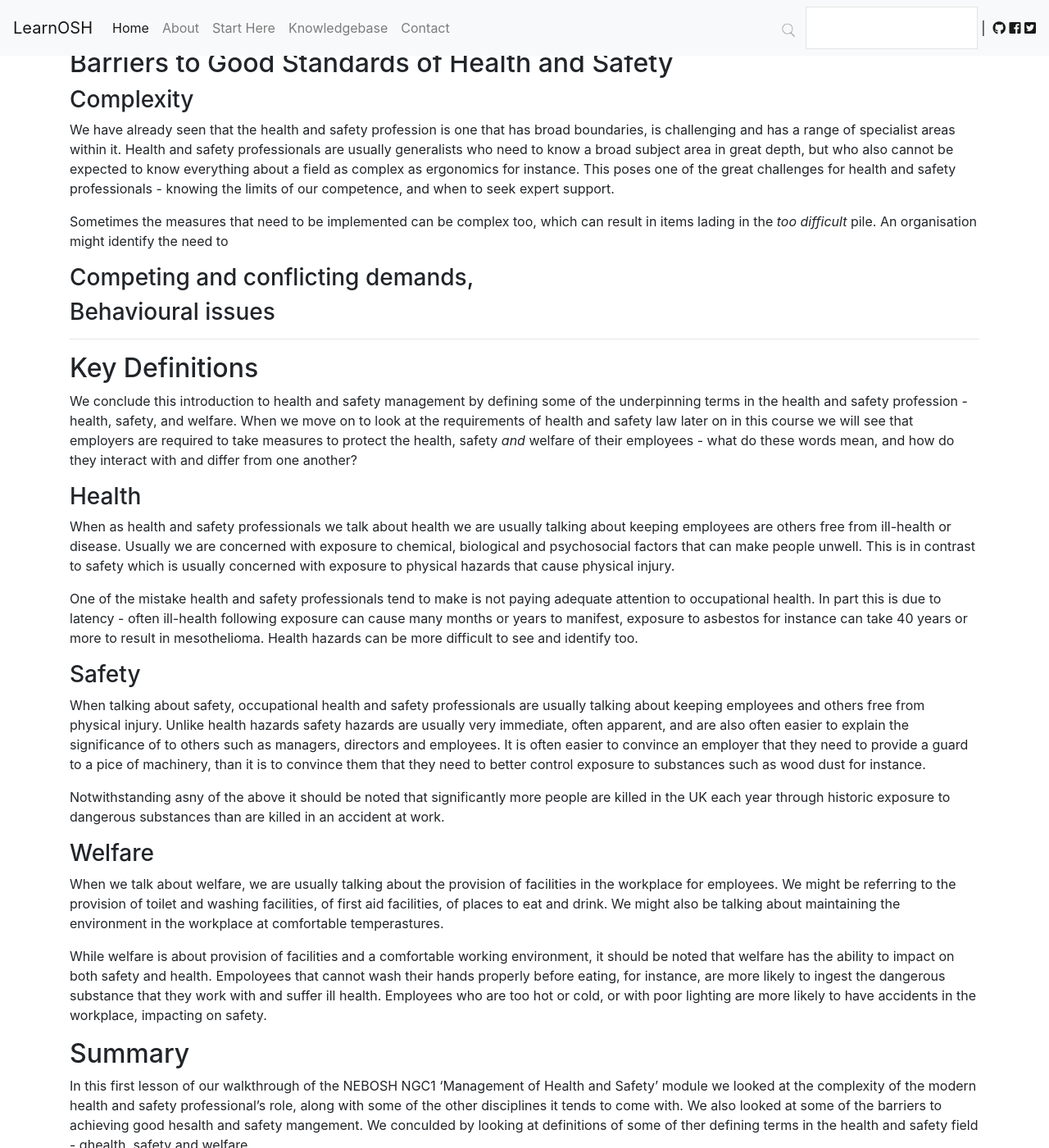
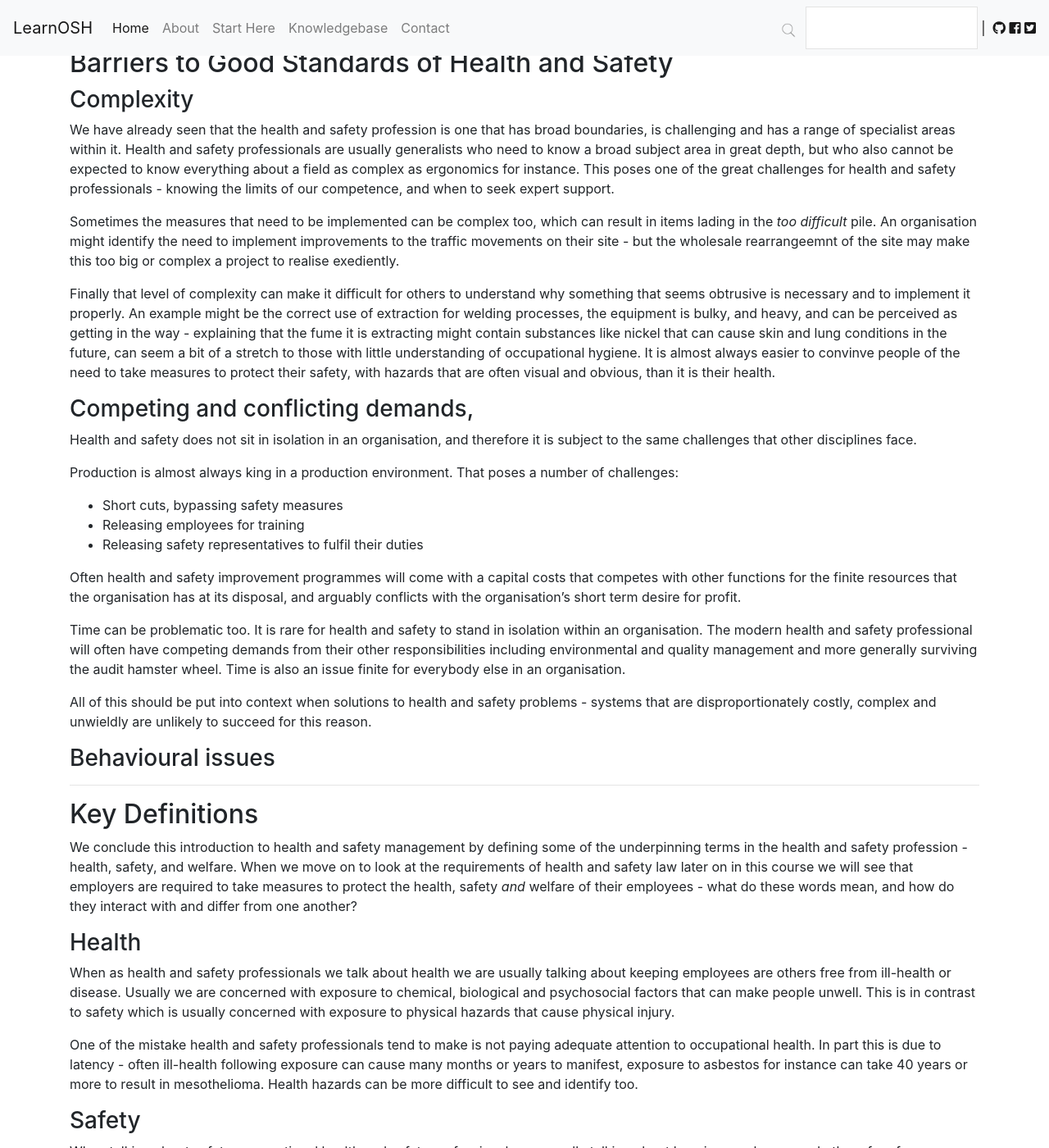
Before and after one commit to lee-perry/learnosh, a Jekyll site: the page built from NGC1/Element1/1.md, in a window 1280 px wide and 1400 px high, scrolled down 1726 px. Shown: the whole window at 82% size. Built offline with Jekyll 4.4.1, drawn with Linux system fonts in a browser that asks for light colours; nearby versions of some CDN libraries.

Commit message:
Update 1.md

```diff
--- a/NGC1/Element1/1.md
+++ b/NGC1/Element1/1.md
@@ -62,9 +62,23 @@ It should also be noted that occupational health and safety covers a broad range
 ### Complexity
 We have already seen that the health and safety profession is one that has broad boundaries, is challenging and has a range of specialist areas within it.  Health and safety professionals are usually generalists who need to know a broad subject area in great depth, but who also cannot be expected to know everything about a field as complex as ergonomics for instance.  This poses one of the great challenges for health and safety professionals - knowing the limits of our competence, and when to seek expert support.
 
-Sometimes the measures that need to be implemented can be complex too, which can result in items lading in the _too difficult_ pile.  An organisation might identify the need to
+Sometimes the measures that need to be implemented can be complex too, which can result in items lading in the _too difficult_ pile.  An organisation might identify the need to implement improvements to the traffic movements on their site - but the wholesale rearrangeemnt of the site may make this too big or complex a project to realise exediently.
+
+Finally that level of complexity can make it difficult for others to understand why something that seems obtrusive is necessary and to implement it properly.  An example might be the correct use of extraction for welding processes, the equipment is bulky, and heavy, and can be perceived as getting in the way - explaining that the fume it is extracting might contain substances like nickel that can cause skin and lung conditions in the future, can seem a bit of a stretch to those with little understanding of occupational hygiene.  It is almost always easier to convinve people of the need to take measures to protect their safety, with hazards that are often visual and obvious, than it is their health.
 
 ### Competing and conflicting demands,
+Health and safety does not sit in isolation in an organisation, and therefore it is subject to the same challenges that other disciplines face.
+
+Production is almost always king in a production environment.  That poses a number of challenges:
+- Short cuts, bypassing safety measures
+- Releasing employees for training
+- Releasing safety representatives to fulfil their duties
+
+Often health and safety improvement programmes will come with a capital costs that competes with other functions for the finite resources that the organisation has at its disposal, and arguably conflicts with the organisation's short term desire for profit.
+
+Time can be problematic too.  It is rare for health and safety to stand in isolation within an organisation.  The modern health and safety professional will often have competing demands from their other responsibilities including environmental and quality management and more generally surviving the audit hamster wheel.  Time is also an issue finite for everybody else in an organisation.
+
+All of this should be put into context when solutions to health and safety problems - systems that are disproportionately costly, complex and unwieldly are unlikely to succeed for this reason.
 
 ### Behavioural issues
 
```
